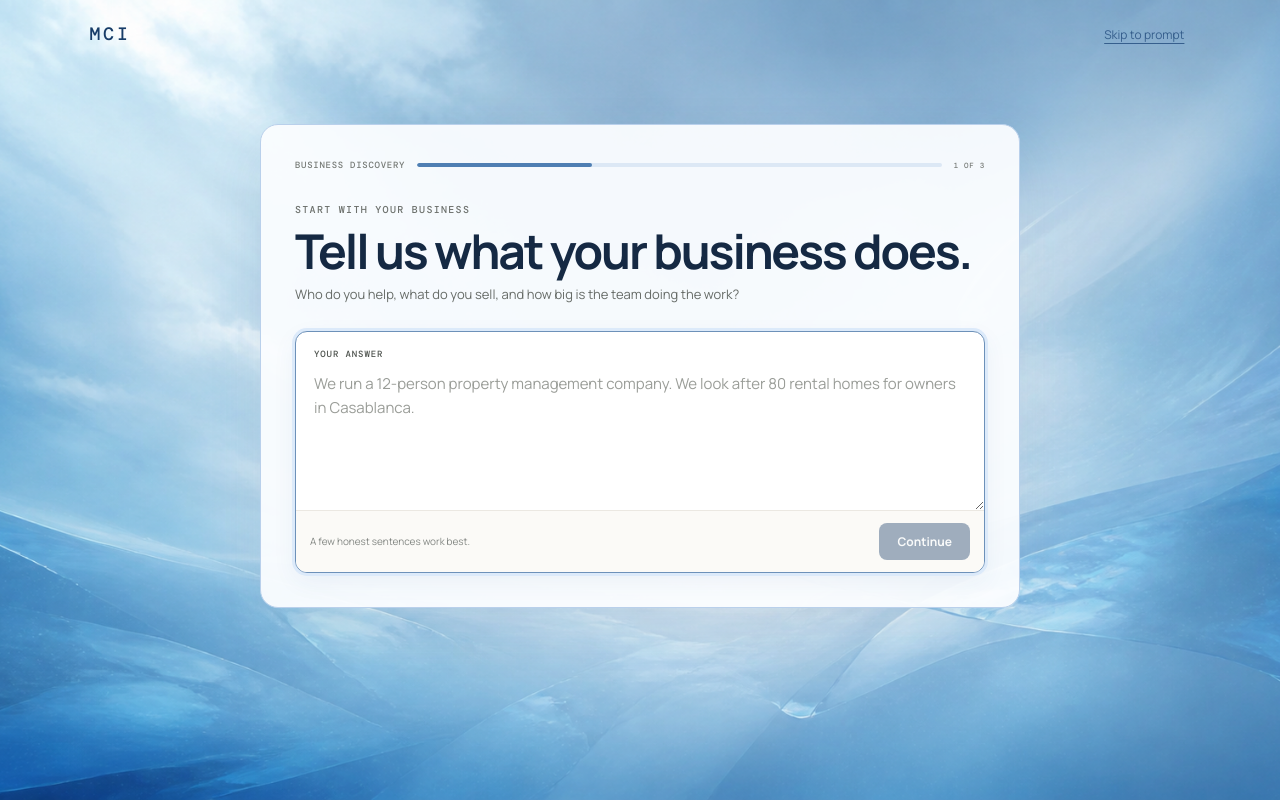
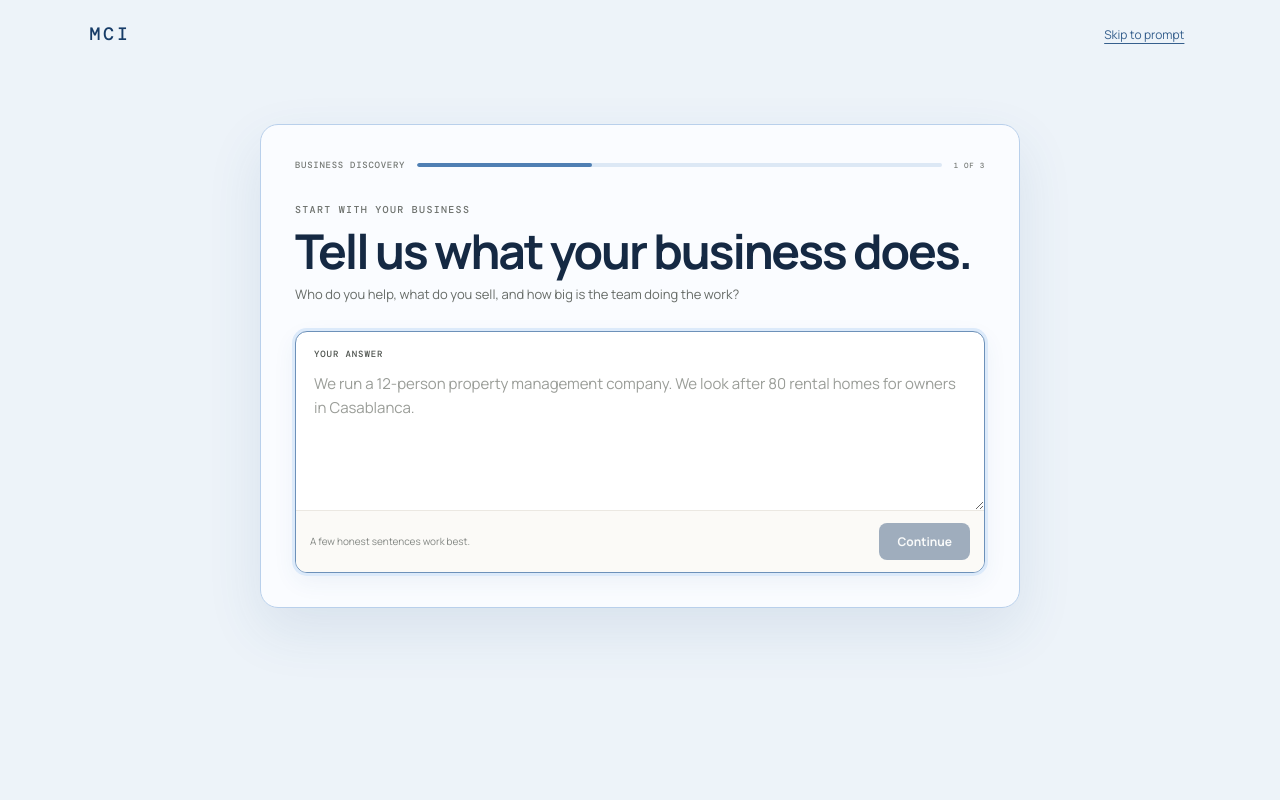
Before and after one commit to bernoussama/mci, a React (Vite) app: page / in a window 1280 px wide. Built offline with nearby package versions, Linux system fonts and the light colour scheme.

Commit message:
style: use plain entry screen background

```diff
--- a/src/styles.css
+++ b/src/styles.css
@@ -8,7 +8,7 @@ button { cursor: pointer; }
 .brand { color: #173c68; font: 700 18px 'DM Mono', monospace; text-decoration: none; letter-spacing: .16em; }
 .eyebrow, .kicker { font: 500 10px 'DM Mono', monospace; text-transform: uppercase; letter-spacing: .13em; color: #6d716d; }
 
-.onboarding-screen { min-height: 100vh; background: #dceaff url('/assets/mci-arctic-flow-backdrop.png') center / cover no-repeat; }
+.onboarding-screen { min-height: 100vh; background: #edf3f9; }
 .onboarding-nav { height: 68px; padding: 0 7vw; display: flex; align-items: center; justify-content: space-between; }
 .onboarding-skip, .onboarding-back, .restart-discovery { border: 0; background: transparent; color: #365f8d; font-size: 12px; text-decoration: underline; text-underline-offset: 4px; }
 .onboarding-stage { min-height: calc(100vh - 68px); padding: 7vh 24px 10vh; display: grid; place-items: start center; }
@@ -34,7 +34,7 @@ button { cursor: pointer; }
 .automation-shortlist { display: grid; grid-template-columns: .85fr 1.15fr; gap: 12px; }
 .automation-idea { padding: 19px; border: 1px solid #cad9e9; border-radius: 11px; background: #fbfdff; }.automation-idea > span { color: #718296; font: 500 8px 'DM Mono', monospace; text-transform: uppercase; letter-spacing: .1em; }.automation-idea h2 { margin: 8px 0 7px; font-size: 17px; }.automation-idea p { margin: 0; color: #607187; font-size: 11px; line-height: 1.55; }.automation-idea small { display: block; margin-top: 20px; color: #8d9bad; font-size: 10px; }.runnable-idea { border-color: #8eb4dc; background: #f2f8ff; }.runnable-idea > span { color: #315f91; }.idea-flow { margin: 18px 0; padding: 10px; border-radius: 7px; background: #e4f0fc; color: #3f5d7d; font: 500 9px 'DM Mono', monospace; }.idea-flow b { margin: 0 4px; color: #6d89a8; }.runnable-idea button { width: 100%; border: 0; border-radius: 8px; background: #173c68; color: #f7fbff; padding: 11px 14px; font-size: 12px; font-weight: 650; }
 
-.prompt-screen { min-height: 100vh; background: #dceaff url('/assets/mci-arctic-flow-backdrop.png') center / cover no-repeat; }
+.prompt-screen { min-height: 100vh; background: #edf3f9; }
 .landing-nav { height: 68px; padding: 0 7vw; display: grid; grid-template-columns: 1fr auto 1fr; align-items: center; }
 .landing-nav nav { display: flex; align-items: center; gap: 28px; }
 .landing-nav nav a { color: #4f544f; font-size: 12px; text-decoration: none; }
```
Also changed, not shown: public/assets/mci-arctic-flow-backdrop.png (deleted), 1 other file (tests, documents, lock files or other folders).
